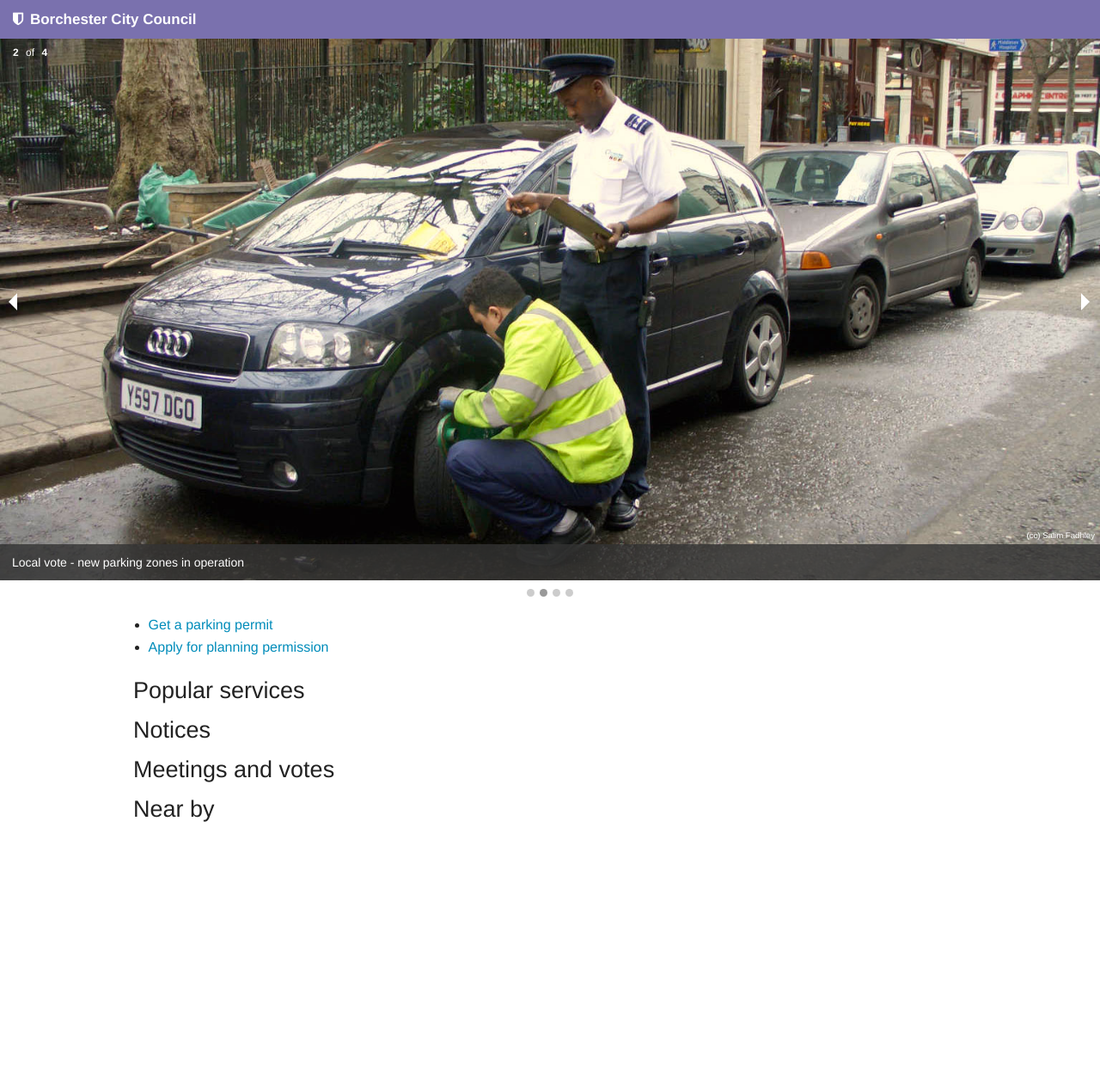
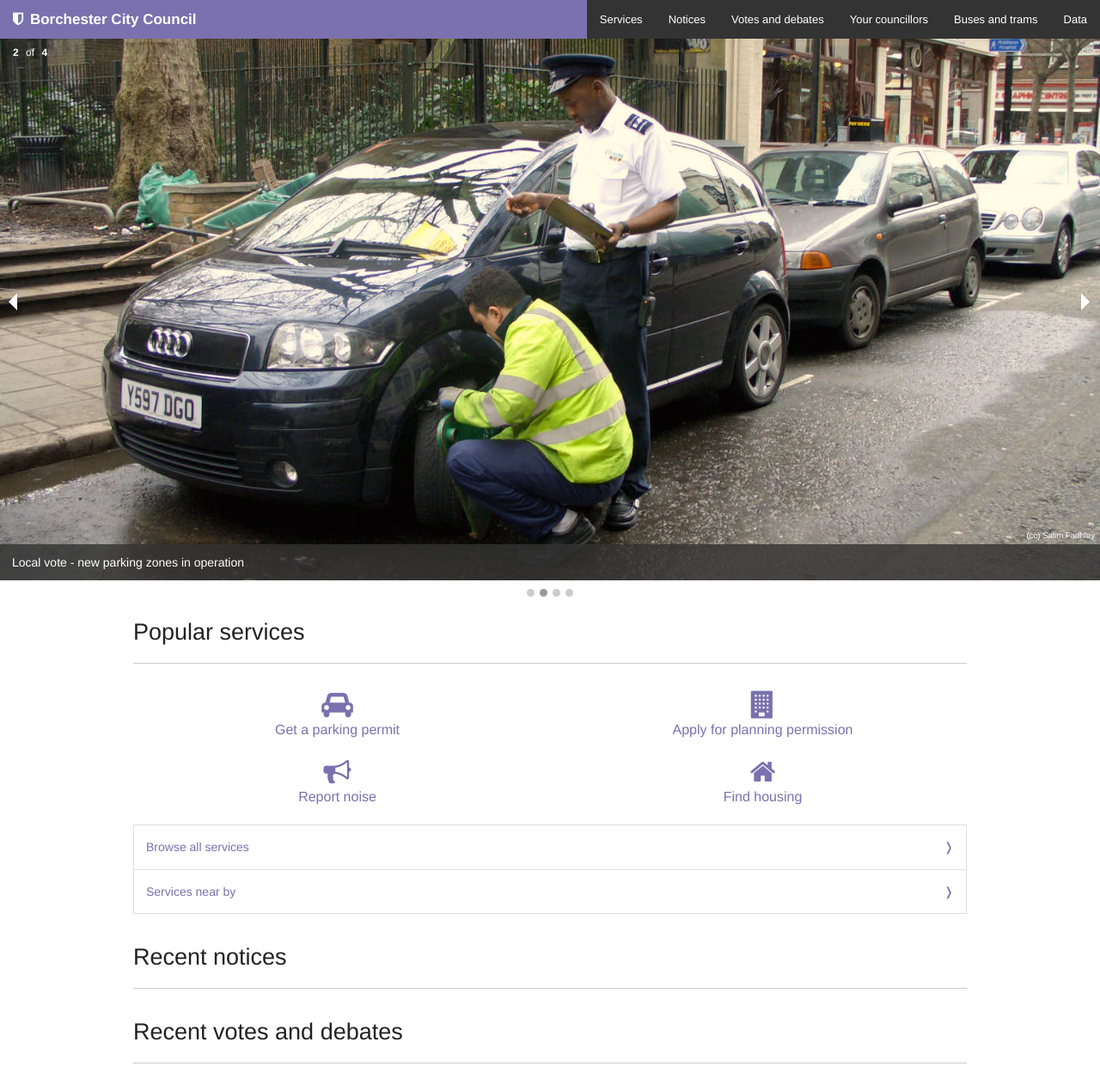
Before and after one commit to sausages-of-the-future/localgov, a Flask app: page / in a window 1280 px wide. Shown: the whole page at 86% size. Before the commit the page ends 956 px from the top, so only its background shows below. Run offline with Flask 2, Linux system fonts and the light colour scheme; parts of the project's set-up code (start-up, migrations or seed data) failed here and were passed over.

Commit message:
council home page

```diff
--- a/localgov/static/css/main.css
+++ b/localgov/static/css/main.css
@@ -18,6 +18,11 @@
     color:#fff;
 }
 
+.orbit-caption a:hover {
+    color:#fff;
+    text-decoration: underline;
+}
+
 .orbit-attribution {
     display:block;
     font-size:0.6rem;
@@ -26,3 +31,46 @@
     top: -18px;
     right: 6px;
 }
+
+ul.small-block-grid-2.services {
+  text-align:center;
+}
+
+ul.small-block-grid-2.services .fa {
+  display:block;
+}
+
+a, .side-nav li a:not(.button), .side-nav li a:not(.button):hover {
+  color: #7A71AE;
+}
+
+a:hover {
+  color:#3b3b7b;
+}
+
+ul.side-nav {
+  border: solid 1px #dfdfdf;
+  padding:0;
+  border-bottom:0;
+  margin-bottom:2rem;
+}
+
+ul.side-nav li {
+  border-bottom: solid 1px #dfdfdf;
+  margin-bottom:0;
+}
+
+ul.side-nav li a {
+  padding: 0.875rem 0.875rem!important;
+}
+
+ul.side-nav li > a:after {
+  content: "❭";
+  float:right;
+}
+
+h3 {
+  border-bottom:solid 1px #ccc;
+  padding-bottom:1rem;
+  margin-bottom:2rem;
+}
--- a/localgov/templates/base.html
+++ b/localgov/templates/base.html
@@ -17,14 +17,29 @@
     <script type="text/javascript" src="{{ url_for('static', filename='javascript/main.js') }}"></script>
   </head>
   <body>
-    <div class="header service">
+    <div class="header service fixed">
       <nav class="top-bar" data-topbar>
         <ul class="title-area">
           <li class="name">
-          <h1><a href="/"><i class="fa fa-shield"></i>
- Borchester City Council</a></h1>
+            <h1>
+              <a href="/"><i class="fa fa-shield"></i>
+ Borchester City Council</a>
+            </h1>
           </li>
+          <li class="toggle-topbar menu-icon"><a href="#"><span>Menu</span></a></li>
         </ul>
+
+        <section class="top-bar-section">
+          <ul class="right">
+            <li><a href="#">Services</a></li>
+            <li><a href="#">Notices</a></li>
+            <li><a href="#">Votes and debates</a></li>
+            <li><a href="#">Your councillors</a></li>
+            <li><a href="#">Buses and trams</a></li>
+            <li><a href="#">Data</a></li>
+          </ul>
+        </section>
+
       </nav>
     </div>
     {% with messages = get_flashed_messages(with_categories=true) %}
--- a/localgov/templates/index.html
+++ b/localgov/templates/index.html
@@ -34,17 +34,48 @@
 
   <div class="row">
     <div class="small-12 columns">
-      <ul>
-        <li><a href="{{url_for('parking_permit_start')}}">Get a parking permit</a></li>
-        <li><a href="#">Apply for planning permission</a></li>
+      <h3>Popular services</h3>
+      <ul class="services small-block-grid-2">
+        <li>
+          <a href="{{url_for('parking_permit_start')}}">
+            <i class="fa fa-car fa-2x"></i>
+            Get a parking permit
+          </a>
+        </li>
+        <li>
+          <a href="#">
+            <i class="fa fa-building fa-2x"></i>
+            Apply for planning permission
+          </a>
+        </li>
+        <li>
+          <a href="{{url_for('parking_permit_start')}}">
+            <i class="fa fa-bullhorn fa-2x"></i>
+            Report noise
+          </a>
+        </li>
+        <li>
+          <a href="#">
+            <i class="fa fa-home fa-2x"></i>
+            Find housing
+          </a>
+        </li>
       </ul>
-      <h3>Popular services</h3>
+      <ul class="side-nav">
+        <li>
+          <a href="#">
+            Browse all services
+          </a>
+        </li>
+        <li>
+          <a href="#">
+            Services near by
+          </a>
+        </li>
+      </ul>
+      <h3>Recent notices</h3>
 
-      <h3>Notices</h3>
-
-      <h3>Meetings and votes</h3>
-
-      <h3>Near by</h3>
+      <h3>Recent votes and debates</h3>
 
    </div>
   </div>
```
